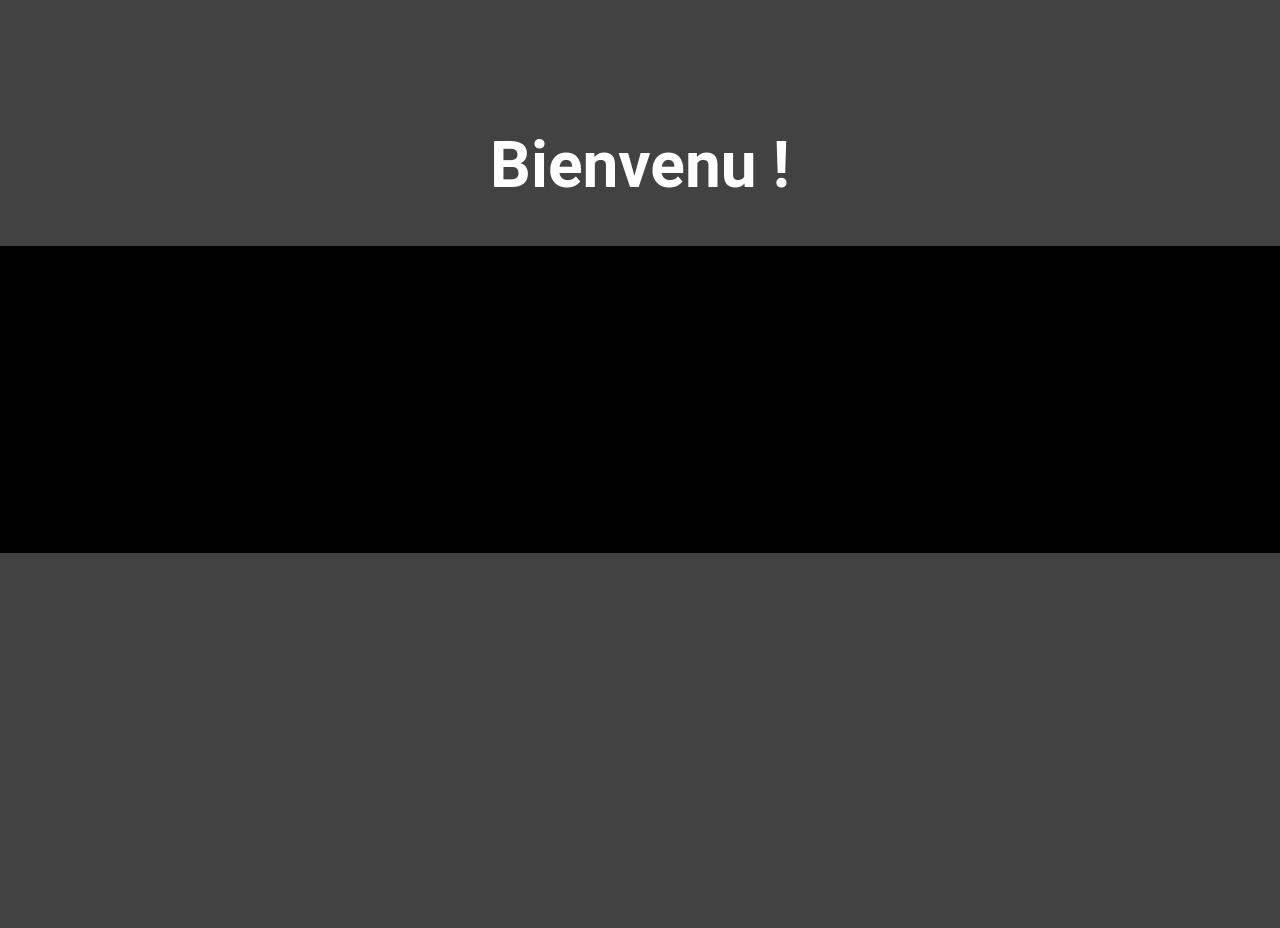
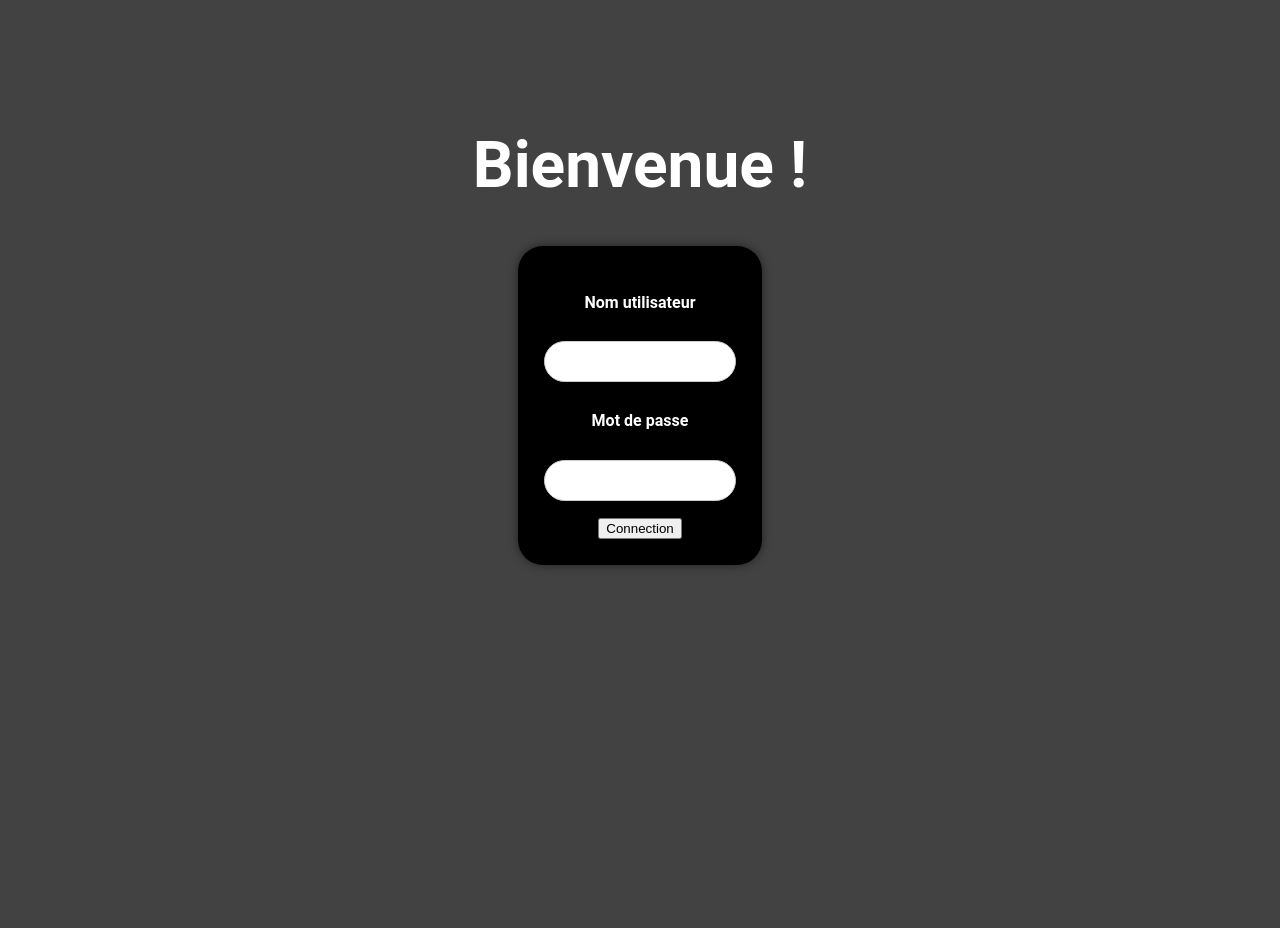
Before and after one commit to Ohpapy/sae-15, a PHP site: page /login/Login.html in a window 1280 px wide; the page is wider, and only the part inside the window is pictured. Run offline with PHP 8.4, Linux system fonts and the light colour scheme.

Commit message:
page d'accueil commancer et pas connection a moitier fini

```diff
--- a/css/Login.css
+++ b/css/Login.css
@@ -1,4 +1,4 @@
-body{
+body {
     background-color: #424242;
     font-family: 'Roboto', sans-serif;
     margin: 0;
@@ -8,16 +8,50 @@ body{
     height: 100vh;
 }
 
-h1{
+h1 {
     color: white;
     font-size: 400%;
     text-align: center;
     margin-top: 10%;
 }
-.container{
+
+.container {
+    max-width: 15%;
+    background-color: black;
+    padding: auto;
+    padding: 2%;
+    align-items: center;
+    margin-left: auto;
+    margin-right: auto;
+    border-radius: 25px;
+    box-shadow: 0 0 10px 0 rgba(0, 0, 0, 0.5);
+    color: white;
+    text-align: center;
+}
+
+input[type="text"],
+input[type="password"] {
     width: 100%;
-    text-align: center;
+    padding: 12px 20px;
+    margin: 8px 0;
+    display: inline-block;
+    border: 1px solid #ccc;
+    box-sizing: border-box;
+    border-radius: 25px;
+}
+
+.connection {
+    margin-top: 5%;
+}
+
+::-webkit-scrollbar {
+    width: 10px;
+}
+
+::-webkit-scrollbar-track {
     background-color: black;
-    padding: 10%;
+}
 
+::-webkit-scrollbar-thumb {
+    background-color: #424242;
 }
--- a/login/Login.html
+++ b/login/Login.html
@@ -7,16 +7,18 @@
     <title>Connection</title>
 </head>
 <body>
-    <H1>Bienvenu !</H1>
+    <H1>Bienvenue !</H1>
     <div class="container">
         <div>
-            <P>SS</P>
+            <h4>Nom utilisateur</h4>
+        <input type="text">
         </div>
         <div>
-
+            <h4>Mot de passe</h4>
+            <input type="text">
         </div>
-        <div>
-
+        <div class="connection">
+            <button>Connection</button>
         </div>
     </div>
 </body>
```
Also changed, not shown: css/utilistateur.css (added, +57 -0 lines), utilisateur/utilisateur.html (added, +20 -0 lines).
